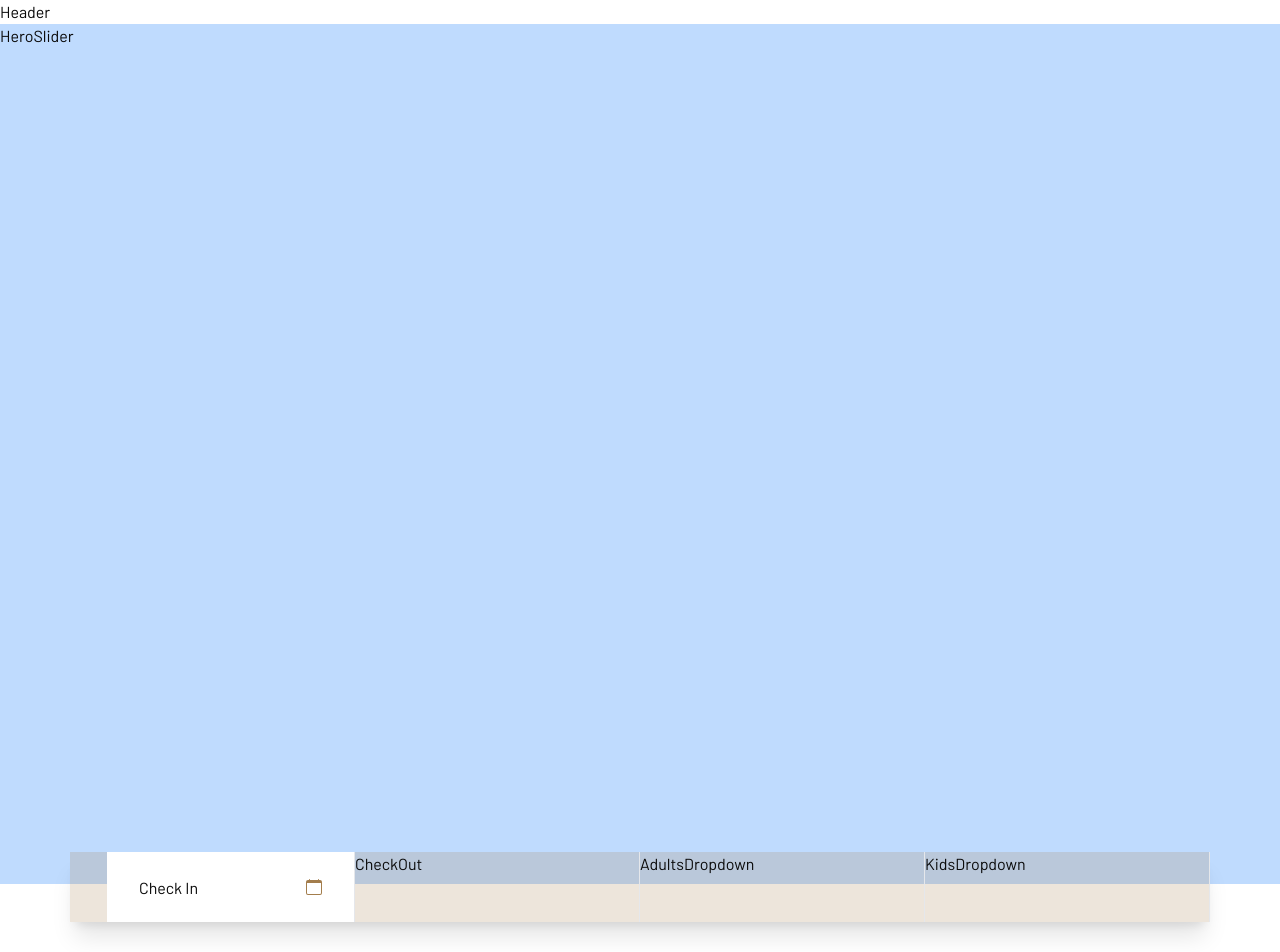
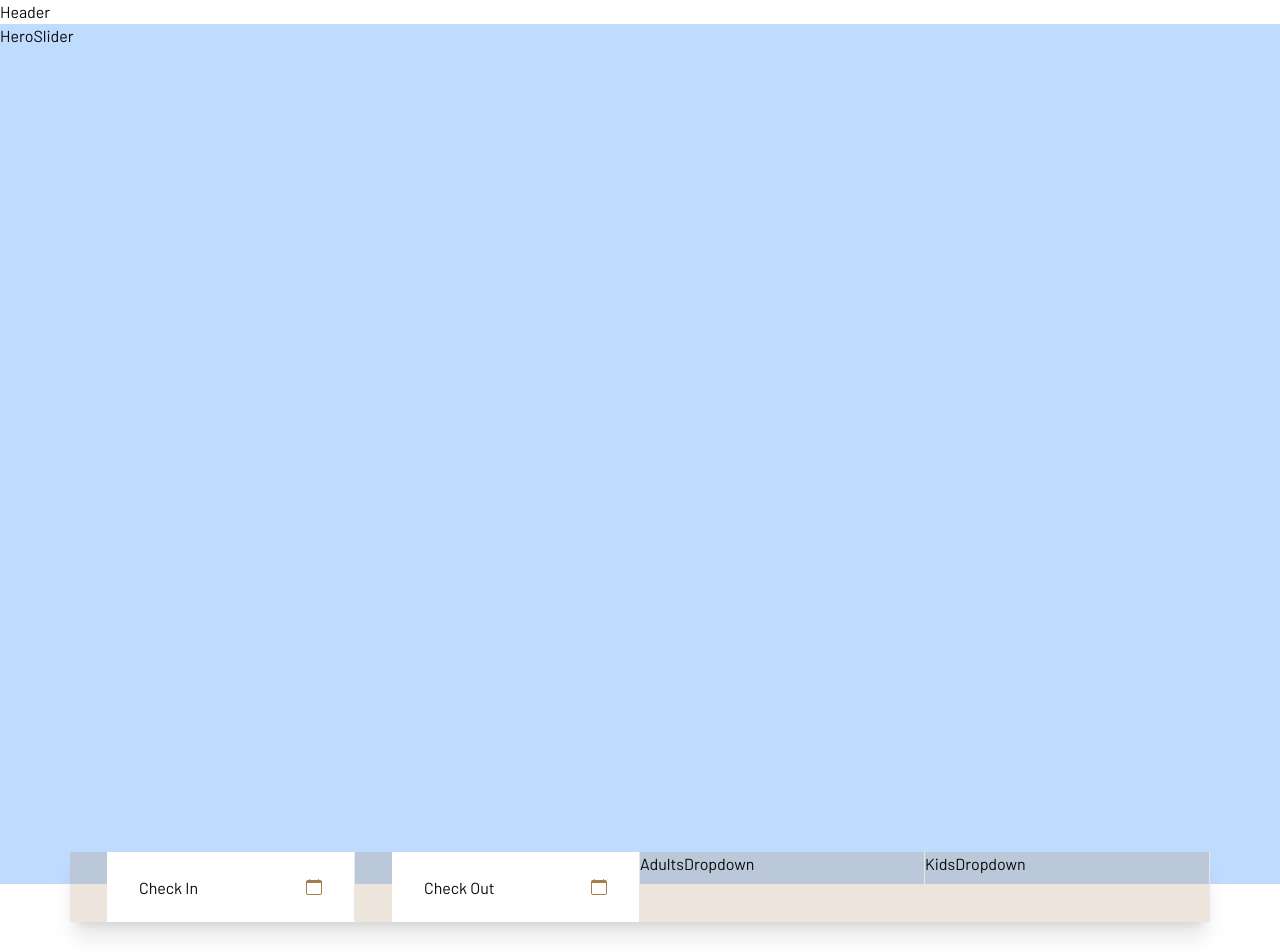
Before and after one commit to olumorothy/bookaroom, a React (Create React App) app: page / in a window 1280 px wide. Shown: the top 952 px of the page. Built offline with nearby package versions, Linux system fonts and the light colour scheme; a web font is replaced by a local one.

Commit message:
adds styling for checkout component

```diff
--- a/src/components/CheckOut.js
+++ b/src/components/CheckOut.js
@@ -1,7 +1,27 @@
-import React from 'react';
+import React from "react";
+import { useState } from "react";
+import ReactDatePicker from "react-datepicker";
 
+import "react-datepicker/dist/react-datepicker.css";
+import "../datepicker.css";
+import { BsCalendar } from "react-icons/bs";
 const CheckOut = () => {
-  return <div>CheckOut</div>;
+  const [endDate, setEndDate] = useState(false);
+  return (
+    <div className="relative flex items-center justify-end h-full">
+      <div className="absolute z-10 pr-8">
+        <div>
+          <BsCalendar className="text-accent text-base" />
+        </div>
+      </div>
+      <ReactDatePicker
+        className="w-full h-full"
+        selected={endDate}
+        placeholderText="Check Out"
+        onChange={(date) => setEndDate(date)}
+      />
+    </div>
+  );
 };
 
 export default CheckOut;
```
